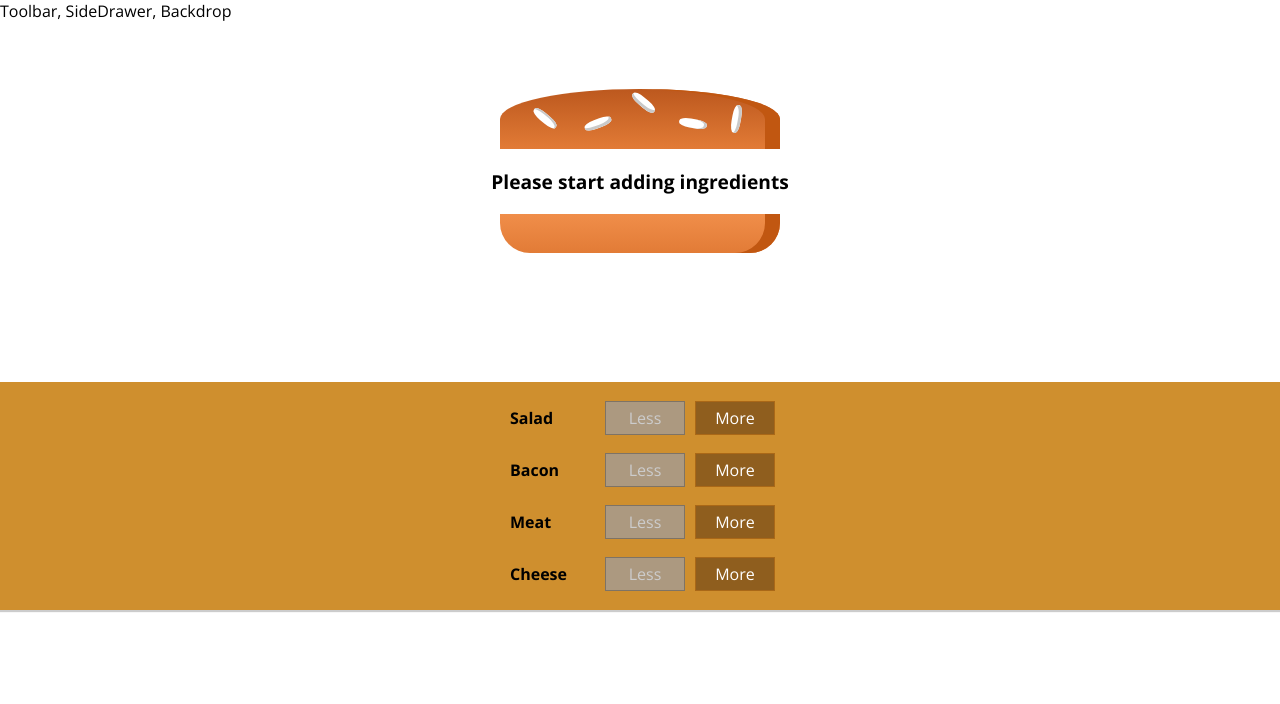
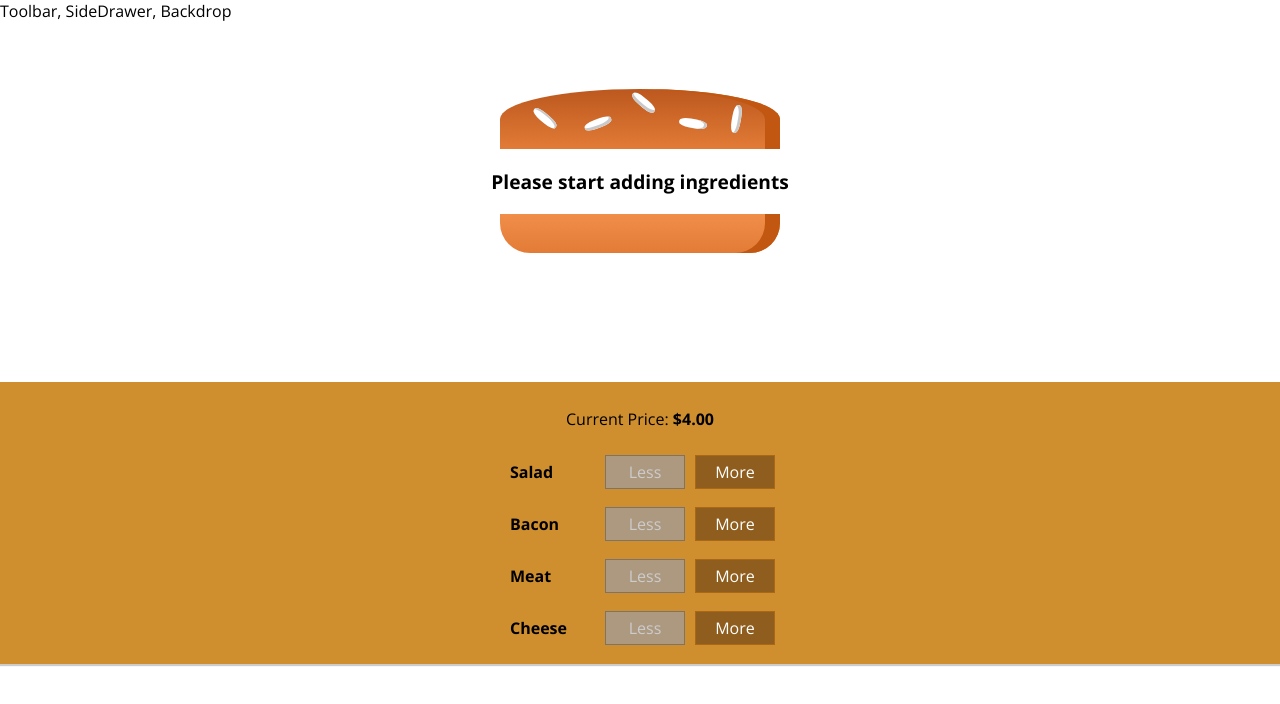
Before and after one commit to BuffaloRob/burger-builder, a React (Create React App) app: page / in a window 1280 px wide. Shown: the top 704 px of the page. Built offline with nearby package versions, Linux system fonts and the light colour scheme.

Commit message:
+ disable to 'Less' button on BuildControl. + price to BuildControls

```diff
--- a/src/components/Burger/BuildControls/BuildControls.js
+++ b/src/components/Burger/BuildControls/BuildControls.js
@@ -10,15 +10,19 @@ const controls = [
   { label: 'Cheese', type: 'cheese' },
 ];
 
-const buildControls = (props) => (
+const buildControls = props => (
   <div className={classes.BuildControls}>
+    <p>
+      Current Price: <strong>${props.price.toFixed(2)}</strong>
+    </p>
     {controls.map(ctrl => (
       <BuildControl
         key={ctrl.label}
         label={ctrl.label}
         added={() => props.ingredientAdded(ctrl.type)}
         removed={() => props.ingredientRemoved(ctrl.type)}
-        disabled={props.disabled[ctrl.type]} />
+        disabled={props.disabled[ctrl.type]}
+      />
     ))}
   </div>
 );
--- a/src/containers/BurgerBuilder/BurgerBuilder.js
+++ b/src/containers/BurgerBuilder/BurgerBuilder.js
@@ -63,7 +63,8 @@ class BurgerBuilder extends Component {
         <BuildControls
           ingredientAdded={this.addIngredientHandler}
           ingredientRemoved={this.removeIngredientHandler}
-          disabled={disabledInfo} />
+          disabled={disabledInfo}
+          price={this.state.totalPrice} />
       </>
     );
   }
```
